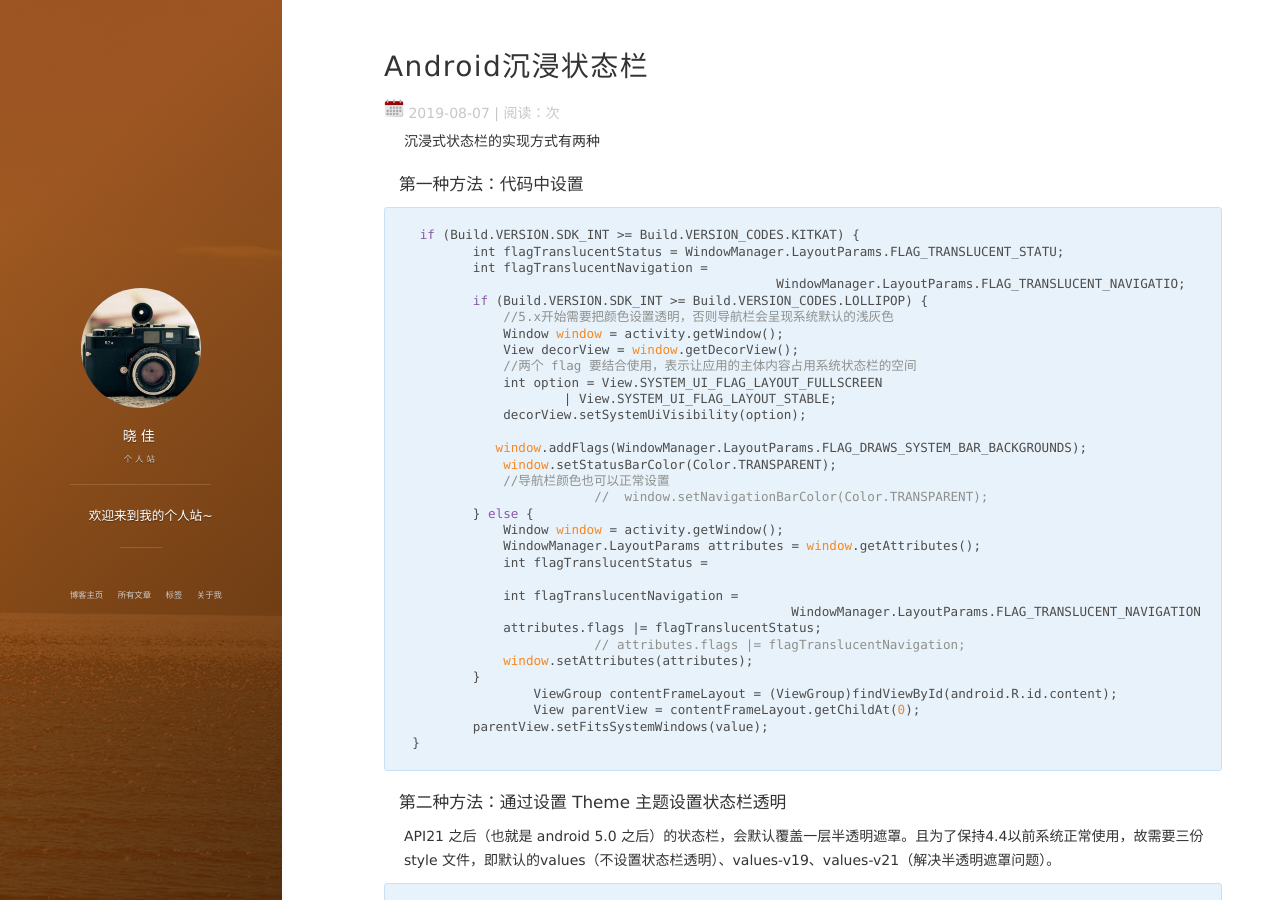
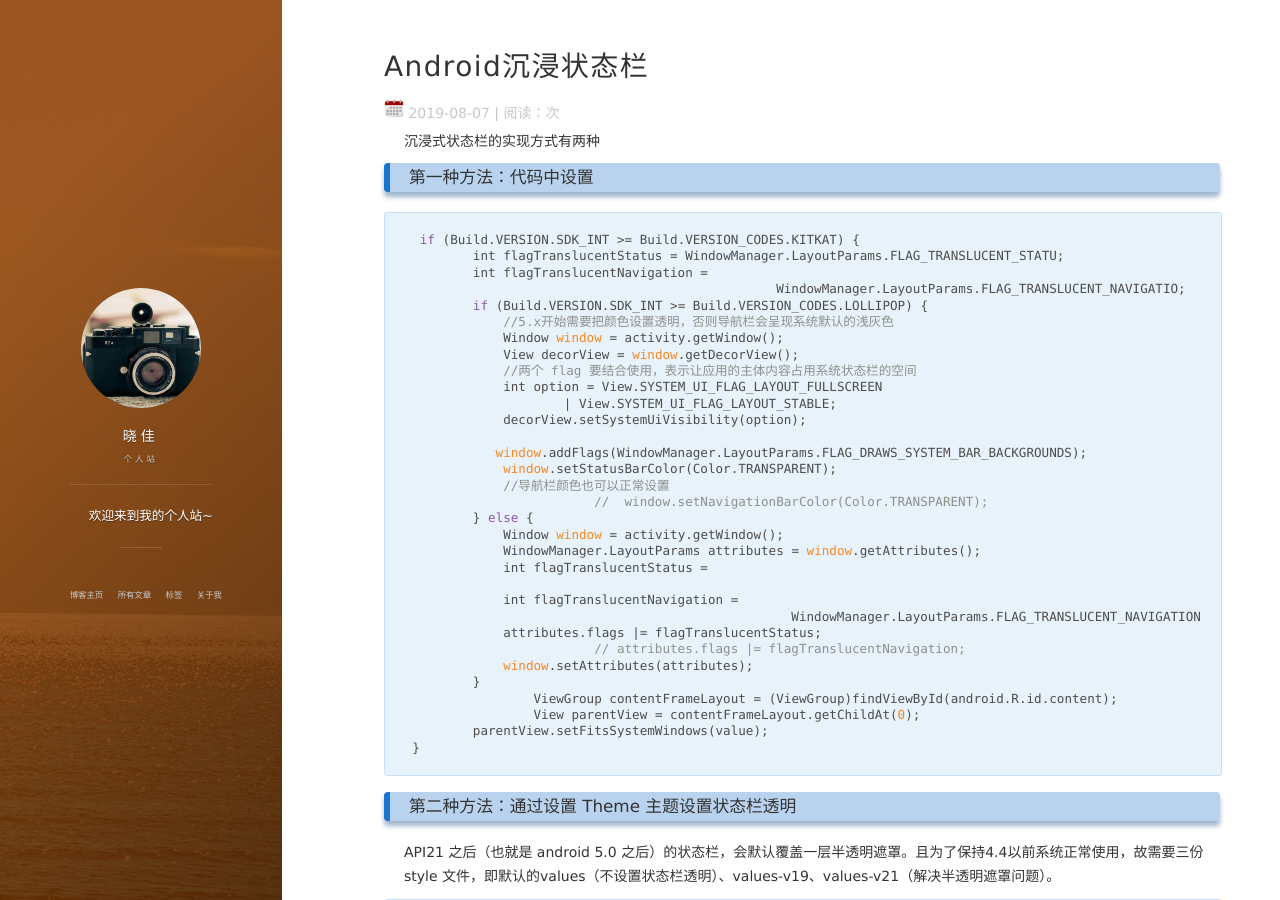
Before and after one commit to mcokos/mcokos.github.io, a Jekyll site: the page built from _posts/2019-08-07-Androidchengjing.md, in a window 1280 px wide and 900 px high. Built offline with Jekyll 4.4.1, drawn with Linux system fonts in a browser that asks for light colours; nearby versions of some CDN libraries; comment, search, counter and statistics services are not loaded.

Commit message:
文章修改

````diff
--- a/_posts/2019-08-07-Androidchengjing.md
+++ b/_posts/2019-08-07-Androidchengjing.md
@@ -9,7 +9,7 @@ tag: android
 
 沉浸式状态栏的实现方式有两种
 
-#### 第一种方法：代码中设置
+<h3> 第一种方法：代码中设置</h3>
 
 
 
@@ -47,7 +47,7 @@ tag: android
         parentView.setFitsSystemWindows(value);
 }
 ```
-#### 第二种方法：通过设置 Theme 主题设置状态栏透明
+<h3> 第二种方法：通过设置 Theme 主题设置状态栏透明</h3>
 
 API21 之后（也就是 android 5.0 之后）的状态栏，会默认覆盖一层半透明遮罩。且为了保持4.4以前系统正常使用，故需要三份 style 文件，即默认的values（不设置状态栏透明）、values-v19、values-v21（解决半透明遮罩问题）。
 
````
